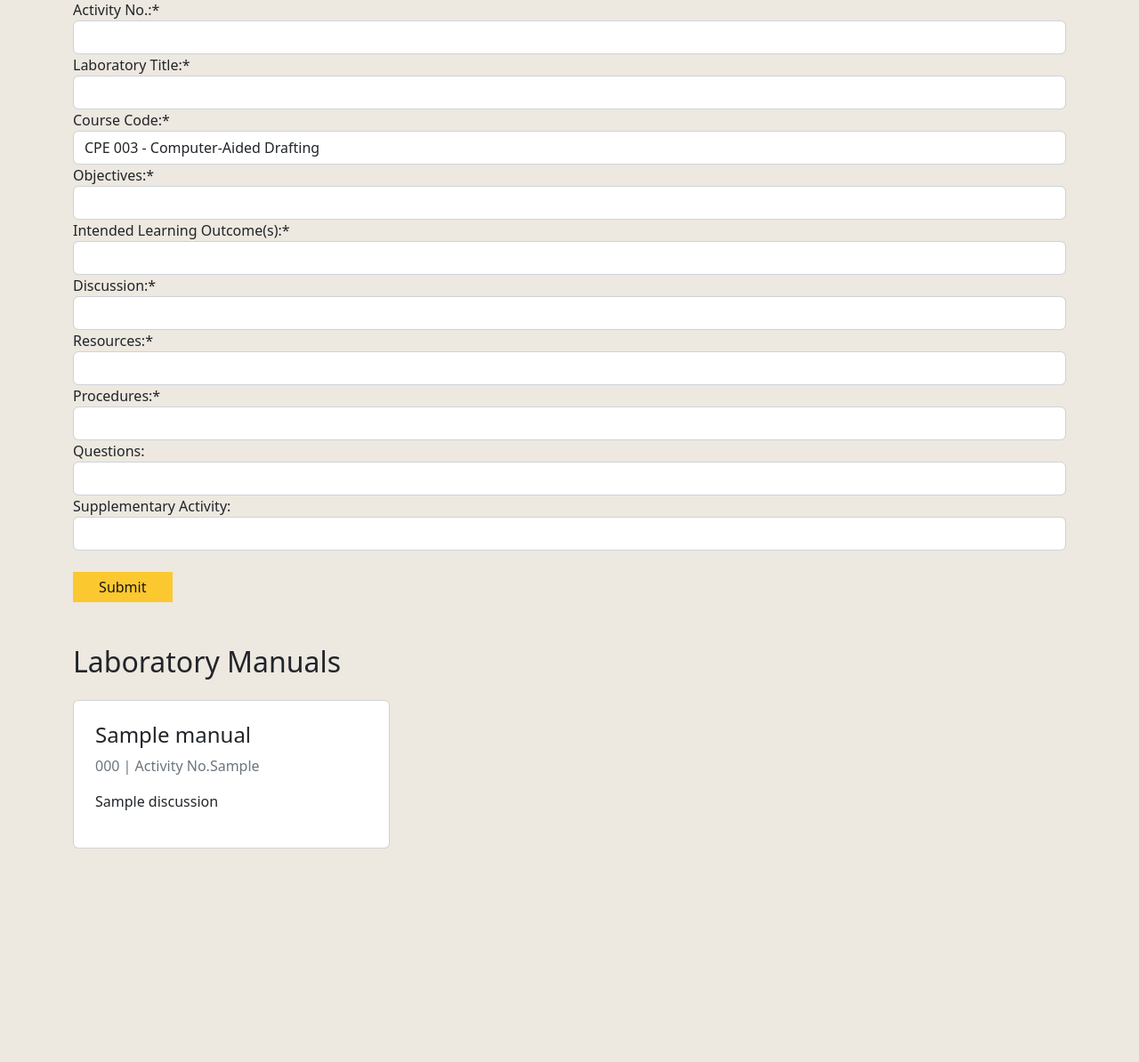
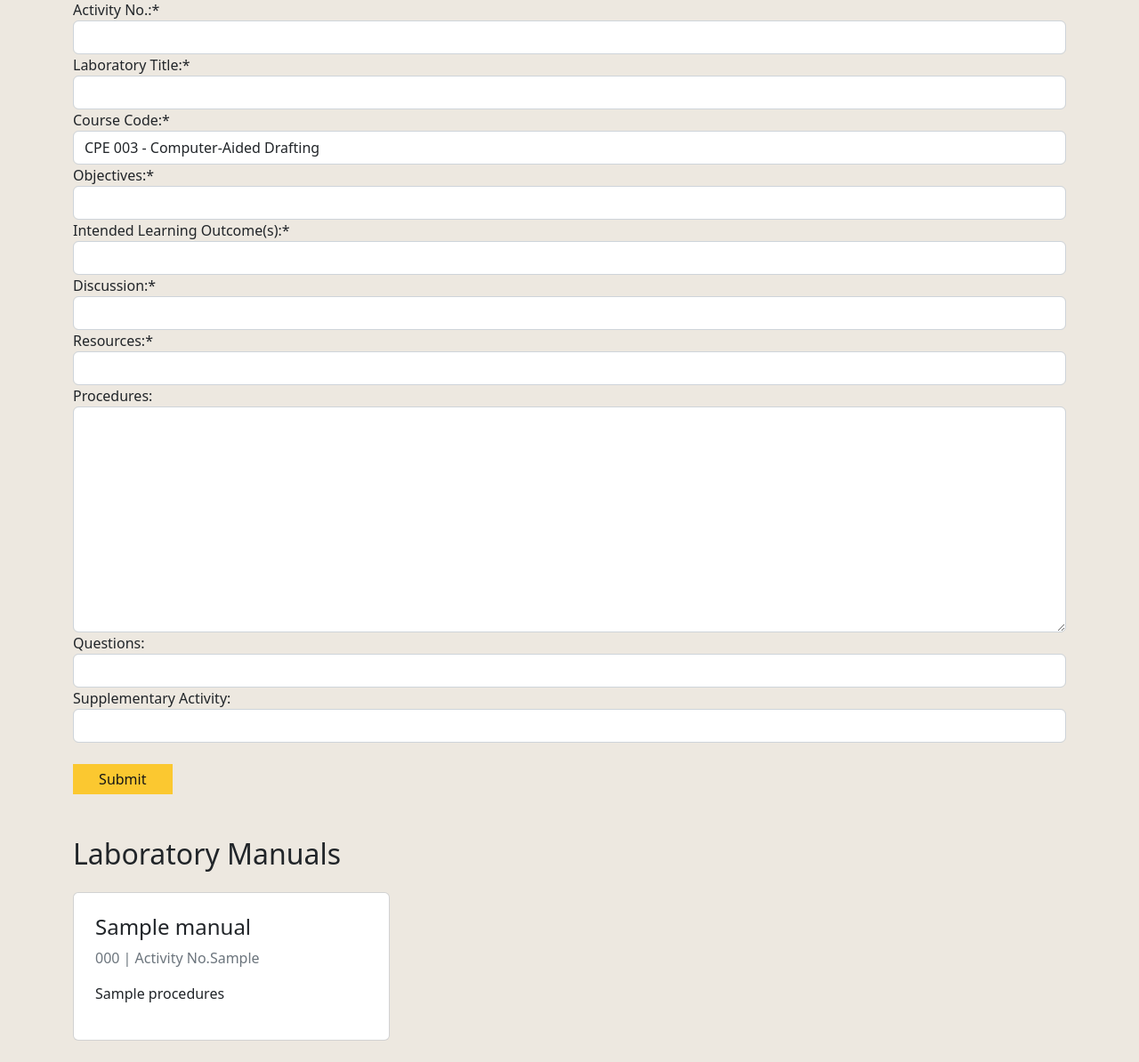
Before and after one commit to qrpesblaca-cpe/CPE41S3_LabManualMaker, a Django app: template lago/main/templates/main/insertlab.html in a window 1280 px wide. Shown: the part 141-1335 px from the top of the page at 89% size. Before the commit the page ends 1095 px from the top, so only its background shows below. Run offline with Django 4.2, Linux system fonts and the light colour scheme; tables that the repository leaves empty hold one stand-in row (values such as "Sample post"); the template is opened without the code that fills it: values that come from a table or form of the project are taken from there, most other values are stand-ins (such as "Sample title", 1, 10 or a date in 2020); some libraries are stand-ins or nearby versions.

Commit message:
Added TinyMCE

```diff
--- a/lago/lago/settings.py
+++ b/lago/lago/settings.py
@@ -40,6 +40,8 @@ INSTALLED_APPS = [
     'django.contrib.staticfiles',
     'main.apps.MainConfig',
     'crispy_forms',
+    'tinymce',
+    'ckeditor',
 ]
 
 CRISPY_TEMPLATE_PACK = 'bootstrap4'
--- a/lago/main/models.py
+++ b/lago/main/models.py
@@ -1,6 +1,7 @@
 from dataclasses import Field
 from typing import Optional
 from django.db import models
+from ckeditor.fields import RichTextField
 
 
 # Laboratory manual model
@@ -14,7 +15,7 @@ class labmanual(models.Model):
     ilos = models.CharField(max_length=200)
     discussion = models.CharField(max_length=500)
     res = models.CharField(max_length=100)
-    procedures = models.CharField(max_length=300)
+    procedures = RichTextField(blank=True, null=True)
     questions = models.CharField(max_length=200)
     supplementary = models.CharField(max_length=200)
 
--- a/lago/main/templates/main/base.html
+++ b/lago/main/templates/main/base.html
@@ -261,7 +261,6 @@
             border: 1px solid #f1f1f1;
             margin-bottom: 25px;
         }
-
     </style>
     <!--End Style-->
 
--- a/lago/main/templates/main/insertlab.html
+++ b/lago/main/templates/main/insertlab.html
@@ -16,6 +16,7 @@
     <h2 class="my-4">Add a new Laboratory Manual</h2>
     <form method="post" enctype="multipart/form-data">
       {% csrf_token %}
+          {{ labmanual_form.media }}
           {{labmanual_form|crispy}}
           <button class="btnwarning my-4" type="submit">Submit</button>
     </form>
@@ -28,7 +29,7 @@
         <div class="card h-100 p-4">
           <h4>{{m.lab_title}}</h4>
           <p class="text-muted">{{m.course_code}} | Activity No.{{m.act_no}}</p>
-          <p>{{m.discussion}}</p>
+          <p>{{m.procedures|safe}}</p>
         </div>
       </div>
 
```
Also changed, not shown: lago/db.sqlite3, lago/main/migrations/0005_alter_labmanual_procedures.py (added), lago/main/views.py (line endings or trailing spaces).
